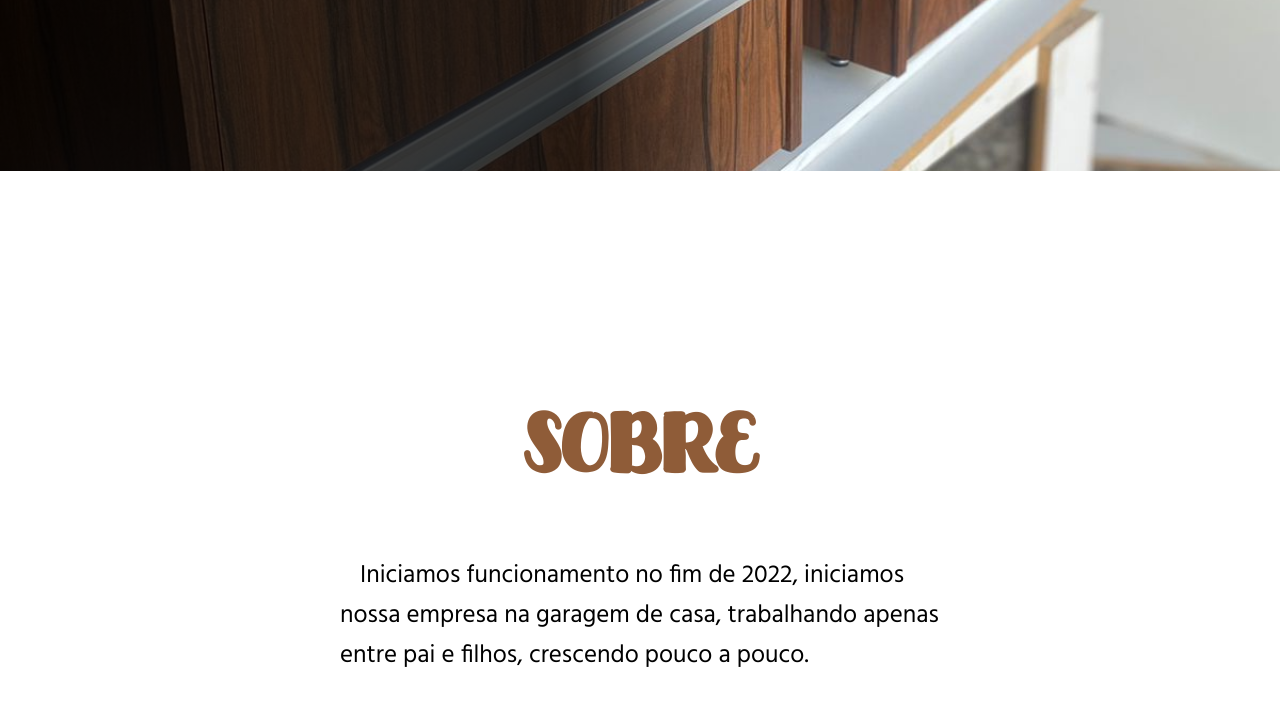
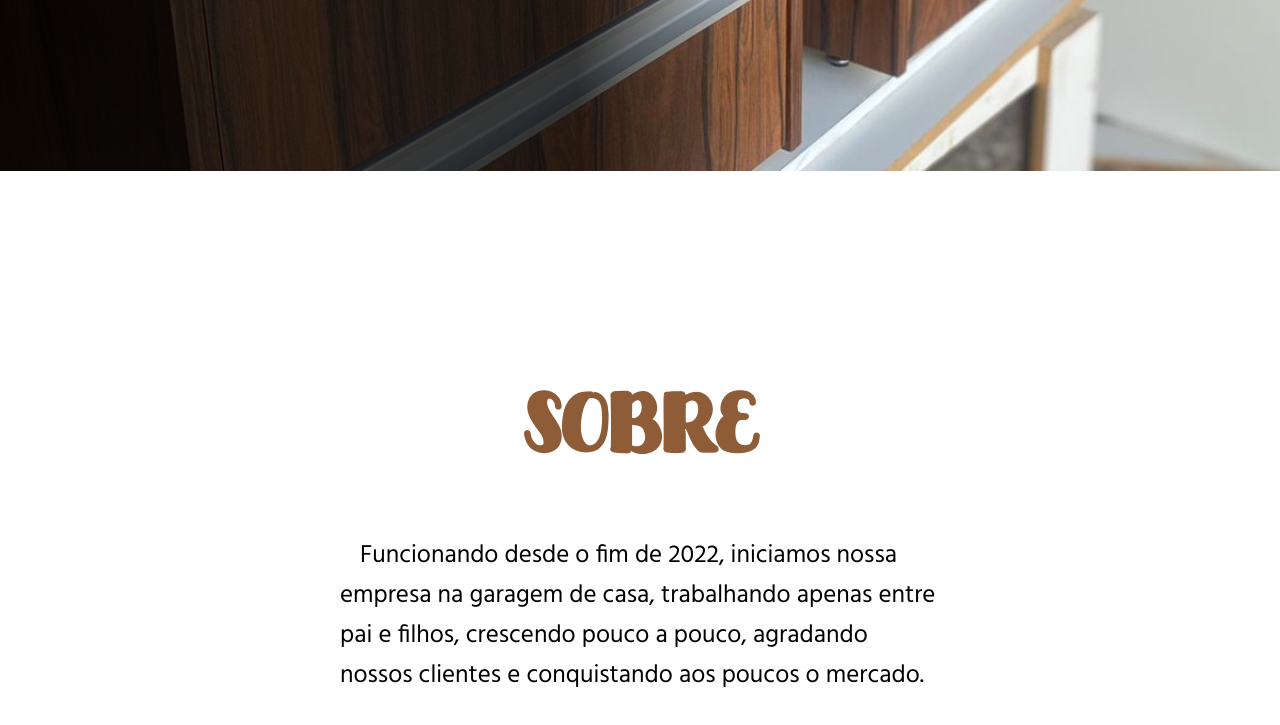
Before and after one commit to MoisesJuh/MarcenariaMendes, a plain HTML site: page index.html in a window 1280 px wide. Shown: the part 629-1354 px from the top of the page. Drawn offline with Linux system fonts and the light colour scheme.

Commit message:
Update index.html

```diff
--- a/index.html
+++ b/index.html
@@ -38,7 +38,7 @@
     </div>
     <div id="sobre">
       <h1>SOBRE</h1>
-      <p>Iniciamos funcionamento no fim de 2022, iniciamos nossa empresa na garagem de casa, trabalhando apenas entre pai e filhos, crescendo pouco a pouco.
+      <p>Funcionando desde o fim de 2022, iniciamos nossa empresa na garagem de casa, trabalhando apenas entre pai e filhos, crescendo pouco a pouco, agradando nossos clientes e conquistando aos poucos o mercado.
       </p>
     </div>
     <div id="trabalhos">
```
